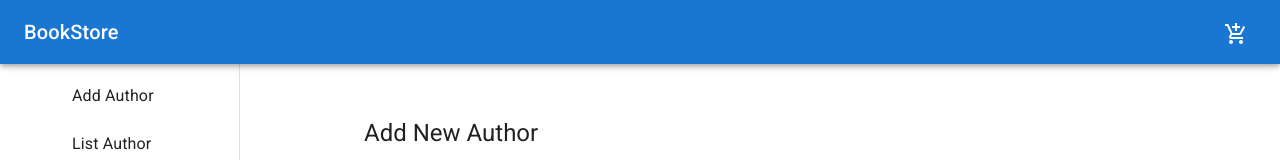
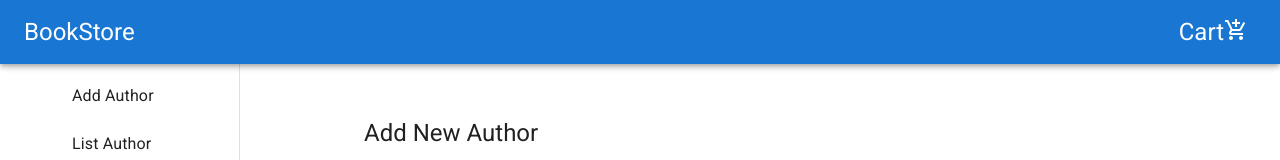
Before and after one commit to mayurbokad14/bookstore-ui, a React (Create React App) app: page / in a window 1280 px wide. Shown: the top 160 px of the page. Built offline with nearby package versions, Linux system fonts and the light colour scheme.

Commit message:
ad d cart

```diff
--- a/src/Components/SearchAppBar/ClippedDrawer.js
+++ b/src/Components/SearchAppBar/ClippedDrawer.js
@@ -23,13 +23,10 @@ export default function ClippedDrawer({ selectedView }) {
       <CssBaseline />
       <AppBar position="fixed" sx={{ zIndex: (theme) => theme.zIndex.drawer + 1 }}>
         <Toolbar>
-          <Typography variant="h6" noWrap component="div">
+          <Typography variant="h5" noWrap component="div">
             BookStore
           </Typography>
-          <Typography >
-          <Button>Cart</Button>
 
-          </Typography>
 
           <Box
           display="flex"
@@ -38,6 +35,9 @@ export default function ClippedDrawer({ selectedView }) {
           alignItems="justify-end"
           margin={1}
           >
+            <Typography variant="h5" noWrap component="div">
+            Cart
+          </Typography>
             <Icon>
             <AddShoppingCartIcon />
             </Icon>
```
